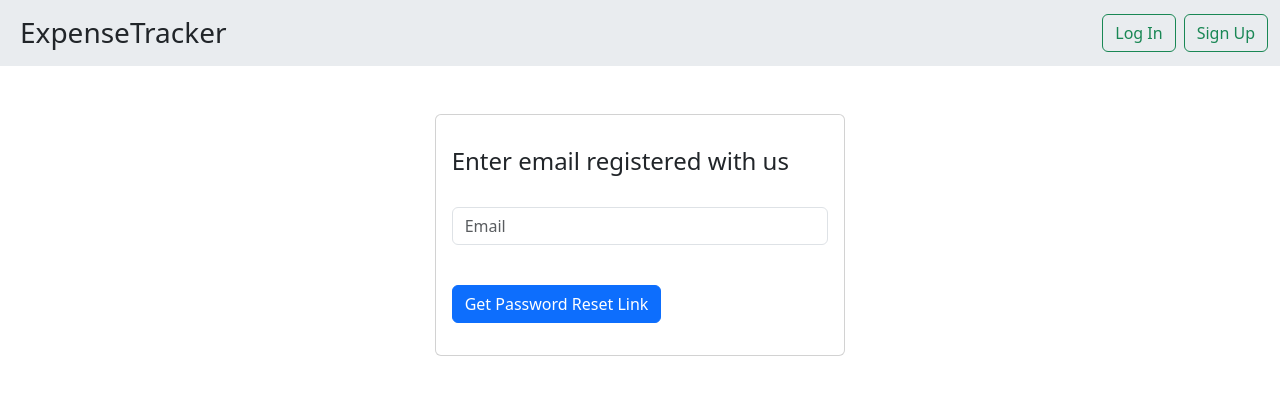
After one commit to NewAchiever/Expense-Tracker, a Django app: page /authentication/reset-password in a window 1280 px wide. The commit adds this page. Shown: the top 395 px of the page. Run offline with Django 4.2, Linux system fonts and the light colour scheme; some libraries are stand-ins or nearby versions.

Commit message:
Added forgot password functionality with email verfication

```diff
--- a/authentication/urls.py
+++ b/authentication/urls.py
@@ -1,4 +1,4 @@
-from .views import RegistrationView, UsernameValidationView, EmailValidationView, VerificationView, LoginView, LogoutView
+from .views import RegistrationView, ChangePassword, ConfirmResetPasswordView, ResetPasswordView, UsernameValidationView, EmailValidationView, VerificationView, LoginView, LogoutView
 from django.urls import path
 from django.views.decorators.csrf import csrf_exempt
 
@@ -7,6 +7,9 @@ urlpatterns = [
     path('register', RegistrationView.as_view(), name='register'),
     path('login', LoginView.as_view(), name='login'),
     path('logout', LogoutView.as_view(), name='logout'),
+    path('confirm-reset-password/<uidb64>/<token>', ConfirmResetPasswordView.as_view(), name='confirm-reset-password'),
+    path('reset-password', ResetPasswordView.as_view(), name='reset-password'),
+    path('change-password', ChangePassword.as_view(), name='change-password'),
     path('validate-username', csrf_exempt(UsernameValidationView.as_view()), name="validate-username"),
     path('validate-email', csrf_exempt(EmailValidationView.as_view()), name="validate-email"),
     path('activate/<uidb64>/<token>', VerificationView.as_view(), name='activate'),
--- a/authentication/views.py
+++ b/authentication/views.py
@@ -12,6 +12,8 @@ from django.utils.encoding import force_bytes, force_str, DjangoUnicodeDecodeErr
 from django.utils.http import urlsafe_base64_encode, urlsafe_base64_decode
 from django.contrib.sites.shortcuts import get_current_site
 from .utils import account_activation_token
+from django.contrib.auth.tokens import default_token_generator
+from django.urls import reverse_lazy
 from django.contrib import auth
 
 
@@ -62,13 +64,13 @@ class RegistrationView(View):
 
                 email_subject = 'Activate your account'
                 email_body = 'Hi '+user.username + '\n\nPlease use this link to verify your account\n' + activate_url
-                email = EmailMessage(
+                email_obj = EmailMessage(
                     email_subject,
                     email_body,
                     "fortestingonly090@gmail.com",
                     [email]
                 )
-                email.send(fail_silently = False)
+                email_obj.send(fail_silently = False)
                 messages.success(request, 'Account successfully created')
                 return render(request, 'authentication/registration.html')
         messages.error(request, 'Account already exists')
@@ -95,7 +97,6 @@ class VerificationView(View):
 
 class LoginView(View):
     def get(self, request):
-
         if request.COOKIES.get('user_id') != None:
             print("cookie" + request.COOKIES.get('user_id'))
             user = User.objects.get(id=request.COOKIES.get('user_id'))
@@ -170,3 +171,67 @@ class LogoutView(View):
         response.delete_cookie(key='user_id')
         messages.success(request, 'You have been logged out.')
         return response
+
+class ResetPasswordView(View):
+    def get(self, request):
+        response = render(request, 'authentication/email-reset-password-link.html')
+        return response
+
+    def post(self, request):
+        email = request.POST['email']
+        if User.objects.filter(email=email).exists():
+            user = User.objects.get(email=email)
+            token = account_activation_token.make_token(user)
+            # Generate the password reset URL
+            uidb64 = urlsafe_base64_encode(force_bytes((user.pk)))
+            link = reverse('confirm-reset-password', kwargs={'uidb64': uidb64, 'token': token})
+
+            domain = get_current_site(request).domain
+
+            activate_url = 'http://'+domain+link
+
+            email_subject = 'Reset your Password'
+            email_body = 'Hi '+ user.username + '\n\nPlease use this link to reset your password\n' + activate_url
+            email_obj = EmailMessage(
+                email_subject,
+                email_body,
+                "fortestingonly090@gmail.com",
+                [email]
+            )
+            email_obj.send(fail_silently = False)
+            messages.success(request, 'Password reset link has been sent to ' + email + '.')
+            response = render(request, 'authentication/email-reset-password-link.html')
+            return response
+        else:
+            messages.error(request, 'Unfortunately, ' + email + ' is not registered with us.')
+            response = render(request, 'authentication/email-reset-password-link.html')
+            return response
+
+class ConfirmResetPasswordView(View):
+    def get(self, request, uidb64, token):
+        try:
+            pk_id = force_str(urlsafe_base64_decode(uidb64))
+            user = User.objects.get(pk=pk_id)
+            if not account_activation_token.check_token(user, token):
+                messages.error(request, "The link is either expired or broken, Try again.")
+                return redirect('reset-password')
+            request.session["user"] = user.pk
+            return render(request, 'authentication/set-newpassword.html')
+        except Exception as ex:
+             messages.error(request, ex)
+             return redirect('reset-password')
+
+class ChangePassword(View):
+    def post(self, request):
+        password = request.POST['password']
+        try:
+            user_id = request.session['user']
+            user = User.objects.get(pk=user_id)
+            user.set_password(password)
+            user.save()
+            del request.session['user']
+            messages.success(request, 'Password changed successfully!')
+            return redirect('login')
+        except:
+            messages.success(request, 'Password didn\'t changed successfully!')
+            return redirect('login')
--- a/incomeexpenses/settings.py
+++ b/incomeexpenses/settings.py
@@ -144,8 +144,3 @@ EMAIL_USE_TLS = True
 DEFAULT_FROM_EMAIL = 'fortestingonly090@gmail.com'
 EMAIL_PORT = 587
 EMAIL_HOST_PASSWORD = 'uehu wkrigvyloyhp'
-
-"""
-from django.contrib.auth.models import User
-User.objects.all().delete()
-"""
--- /dev/null
+++ b/templates/authentication/email-reset-password-link.html
@@ -0,0 +1,34 @@
+{% extends 'base-auth.html' %}
+{% load static %}
+
+{% block content %}
+{% include 'partials/_navbar.html' %}
+<div class="row">
+    <div class="col-md-4"></div>
+    <div class="col-md-4">
+
+        <div class="card mt-5">
+
+                <div class="card-body">
+                    <div class="card-title py-3">
+                        <h4>Enter email registered with us</h4>
+                    </div>
+                    <form action="{% url 'reset-password' %}" method="post">
+                        {% csrf_token %}
+                        {% include 'partials/_messages.html' %}
+                        <div class="form-group mb-3">
+                            <input type="text" name="email" placeholder="Email" class="form-control" value="{{fieldValues.email}}" required/>
+                        </div>
+
+                        <div class="flex">
+                            <input type="submit" value="Get Password Reset Link" class="btn-block btn btn-primary mt-4" id="getPasswordResetLinkBtn"/>
+                        </div>
+                    </form>
+                </div>
+
+        </div>
+    </div>
+    <div class="col-md-3"></div>
+</div>
+<script src="{% static 'js/main.js' %}"></script>
+{% endblock content %}
```
Also changed, not shown: templates/authentication/login.html (+3 -4 lines), templates/authentication/reset-password.html (+21 -2 lines), templates/authentication/set-newpassword.html (+24 -2 lines).
